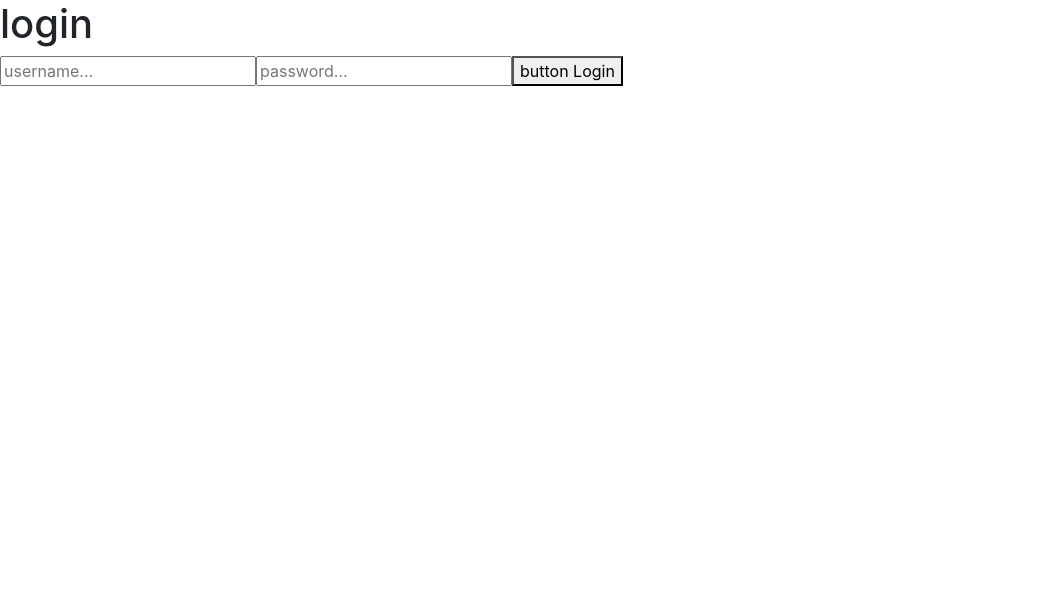
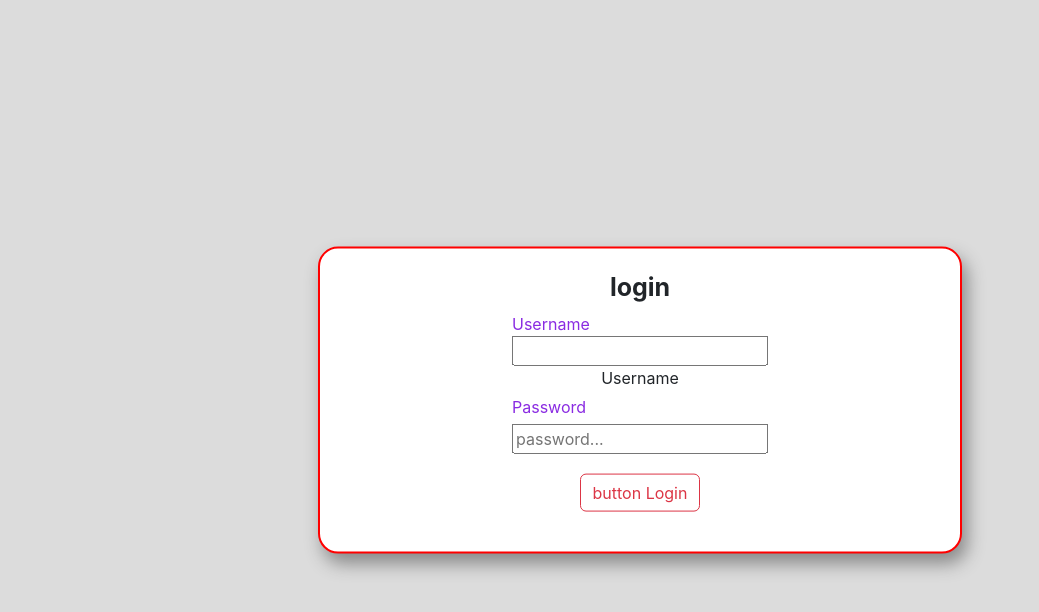
Before and after one commit to True-Internship/Front-End, a React (Create React App) app: page / in a window 1280 px wide. Shown: the top 612 px of the page, without its empty margins (0-1039 px from the left). Built offline with nearby package versions, Linux system fonts and the light colour scheme.

Commit message:
beginner CSS

```diff
--- a/package.json
+++ b/package.json
@@ -8,12 +8,16 @@
     "@testing-library/react": "^13.3.0",
     "@testing-library/user-event": "^13.5.0",
     "axios": "^0.27.2",
+    "bootstrap": "^5.1.3",
+    "mdbreact": "^5.2.0",
     "react": "^18.2.0",
+    "react-bootstrap": "^2.4.0",
     "react-bootstrap-validation": "^0.1.11",
     "react-dom": "^18.2.0",
     "react-router": "^6.3.0",
     "react-router-dom": "^6.3.0",
     "react-scripts": "5.0.1",
+    "styled-components": "^5.3.5",
     "web-vitals": "^2.1.4",
     "xlsx": "^0.18.5",
     "zlib": "^1.0.5"
--- /dev/null
+++ b/src/Page/Header.js
@@ -0,0 +1,12 @@
+import React, { useState } from "react";
+
+const Header = () => {
+    return (
+       <div>
+       <h1>Header</h1>
+       </div>
+
+    );
+
+}
+export default Header;
--- /dev/null
+++ b/src/Page/Login.css
@@ -0,0 +1,38 @@
+
+.topic-lable {
+    color: blue;
+    padding-right: 100%;
+  }
+body{
+  background: #DCDCDC;
+}
+.header{
+  font-size: 25px;
+  font-weight:bold;
+}
+.Login{
+  position: absolute;
+  top: 50%;
+  left: 50%;
+  text-align: center;
+  border: 2px;
+  border-radius: 20px;
+  border-style: solid;
+  border-color: red;
+  padding: 20px;
+  padding-left: 15%;
+  padding-right: 15%;
+  transform: translate(-50%, -50%);
+  box-shadow: 5px 10px 18px #888888;
+  background-color: white;
+}
+.topic-lable{
+  color: blueviolet;
+  padding-top: 2%;
+}
+.form-input:focus ~ .form--lable,
+.form-input:not(:placeholder-shown).form-input:not(:focus) ~.form--lable{
+  top:-0.5rem;
+  font-size: 0.8rem;
+  left: 0.8rem;
+}
--- a/src/Page/Login.js
+++ b/src/Page/Login.js
@@ -3,10 +3,10 @@ import Axios from "axios";
 import SelectFile from "./SelectFile";
 import { Navigate } from "react-router-dom";
 import { useNavigate } from 'react-router'
-
-
-
-const Login = ({authenticate}) => {
+import '../Page/Login.css'
+import { MDBInput } from "mdbreact";
+import Header from "./Header";
+const Login = ({ authenticate }) => {
     const [username, setUserneme] = useState("")
     const [password, setPassword] = useState("")
     const [loginState, setLoginState] = useState("")
@@ -14,16 +14,16 @@ const Login = ({authenticate}) => {
     const navigate = useNavigate();
 
 
-    const login = () =>{
-        Axios.post("http://localhost:3001/login",{
-            username:username,
-            password:password,
-        }).then((response) =>{
-            if (response.data.message){
+    const login = () => {
+        Axios.post("http://localhost:3001/login", {
+            username: username,
+            password: password,
+        }).then((response) => {
+            if (response.data.message) {
                 setLoginState(response.data.message)
                 setcheck("false")
                 navigate("/")
-            }else{
+            } else {
                 setcheck(true)
                 setLoginState(response.data[0].UserName)
                 setcheck("true")
@@ -35,16 +35,26 @@ const Login = ({authenticate}) => {
         })
     }
     return (
-        <div className="LoginPage">
+        <body>
+            <div className="container">
                 <div className="Login">
-                <h1>login</h1>
+                    <div className="header">login</div>
+                    <div className="topic-lable">Username</div>
+
+                    <div class="topic-username">
                         <input
                             type="text"
-                    placeholder="username..."
+                            class="form-input"
+                            autoComplete="off"
+                            placeholder=" "
                             onChange={(e) => {
                                 setUserneme(e.target.value);
                             }} />
+                            <label for="username" class="form--lable">Username</label>
+                    </div>
 
+                    <div className="topic-lable">Password</div>
+                    <div className="topic-lable">
                         <input
                             type="password"
                             placeholder="password..."
@@ -52,11 +62,16 @@ const Login = ({authenticate}) => {
                                 setPassword(e.target.value);
                             }}
                         />
-                <button onClick={login}> button Login</button>
                     </div>
-                    <h1>{loginState}</h1>
-                    <h1>{check}</h1>
+                    <div style={{padding:20}}>
+                        <button type="button" class="btn btn-outline-danger"  onClick={login}> button Login</button>
                     </div>
+
+                </div>
+
+            </div>
+        </body>
+
     );
 
 }
```
Also changed, not shown: src/App.css (deleted, +0 -38 lines), 1 other file (tests, documents, lock files or other folders). Lines whose indentation alone changed are shown as unchanged.
